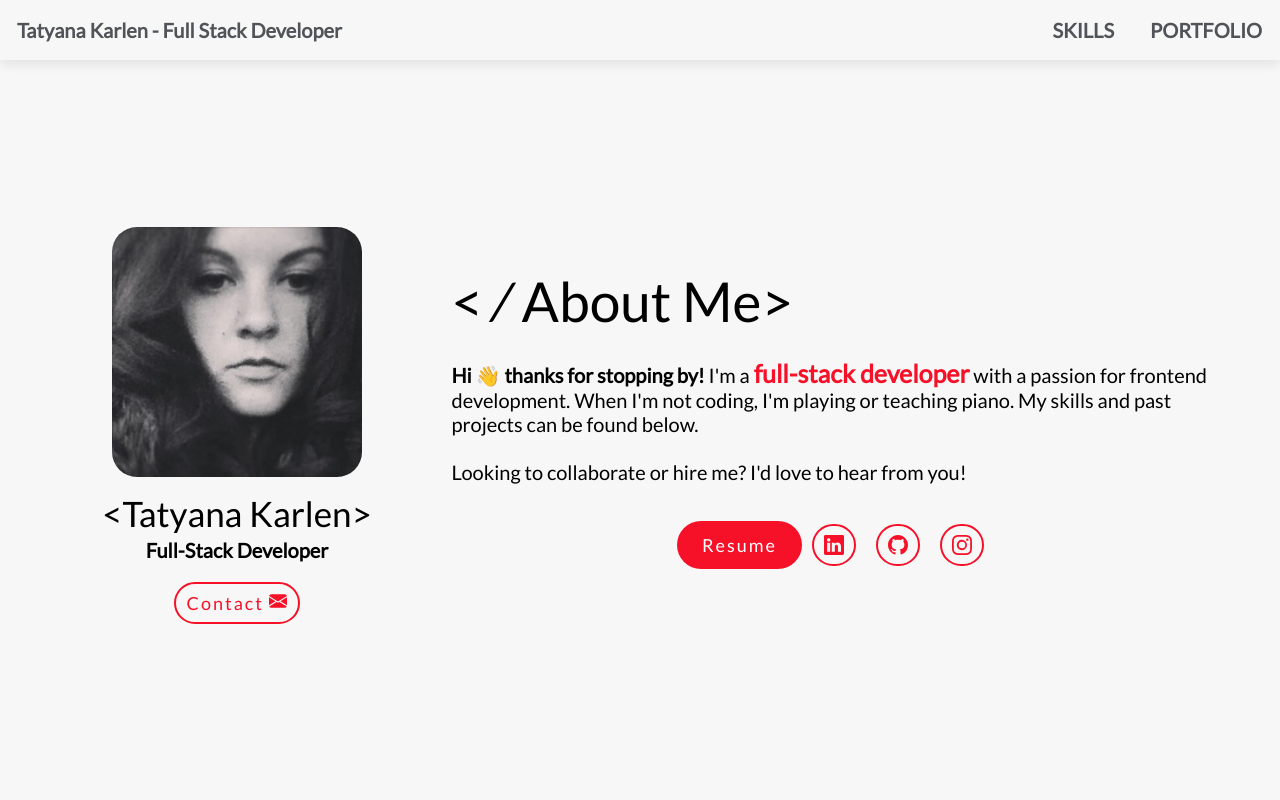
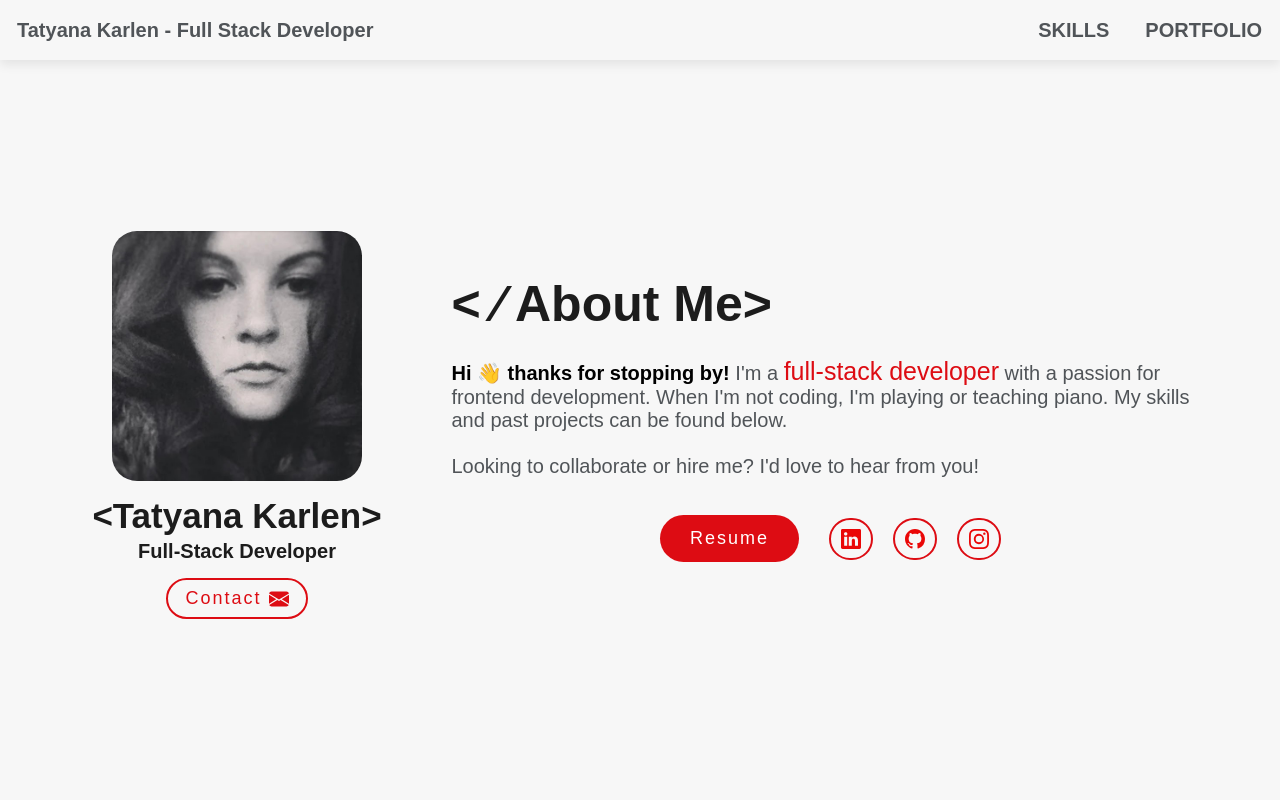
Before and after one commit to tatyanakarlen/PortfolioWebsite, a React (Create React App) app: page / in a window 1280 px wide. Shown: the top 800 px of the page. Built offline with nearby package versions, Linux system fonts and the light colour scheme.

Commit message:
colors coming together

```diff
--- a/src/App.css
+++ b/src/App.css
@@ -6,6 +6,7 @@
 
   background-color: #f7f7f7;
   color: #000000;
+  background-color: #f7f7f7;
 
 
 }
--- a/src/components/Hero/Hero.css
+++ b/src/components/Hero/Hero.css
@@ -24,7 +24,7 @@
   align-items: center;
   width: 100%;
   padding-top: 50px;
-  color:#000000;
+  color: #1c1c1c;
 }
 
 .left-img-title-container {
@@ -54,7 +54,7 @@
 .left-img-title-container h1 {
   font-size: 3.5rem;
   margin-top: 15px;
-  font-weight: 400;
+  /* font-weight: 400; */
 
 }
 
@@ -63,7 +63,8 @@
 .left-img-title-container h3 {
   font-size: 2rem;
   margin-top: 4px;
-  font-weight: 600;
+
+  /* font-weight: 600; */
 
 }
 
@@ -73,16 +74,20 @@
 
 .contact-me-link {
   /* background-color: red;  */
-    padding: 8px 11px;
+    padding: 8px 17px;
     border-radius: 40px;
     /* border-radius: 40px; */
     letter-spacing: 2px;
-    font-weight: 300;
+    font-weight: 500;
     font-size: 1.8rem;
-    color: #f61129;
+    color: #dd0c13;
+
     text-decoration: none;
     border: 2px solid;
-    margin-top: 2rem;
+    margin-top: 1.5rem;
+    display: flex;
+    align-items: center;
+
 }
 
 .right-about-me-container {
@@ -96,21 +101,22 @@
 
 .right-about-me-container h1 {
   margin: 24px 0;
-  font-size: 5.5rem;
-  font-weight: 200;
+  font-size: 5rem;
+  /* font-weight: 200; */
 }
 
 .right-about-me-container p {
   font-size: 2rem;
-  font-weight:200;
+  color: #505458;
+  /* font-weight:200;  */
   /* font-weight: bold; */
 
 
 }
 
 .right-about-me-container .full-stack-developer {
-  color:#f61129;
-  font-weight: bold;
+  color:#dd0c13;
+  /* font-weight: bold;  */
   font-size: 2.5rem;
 }
 
@@ -119,17 +125,22 @@
   font-weight: bold;
 }
 
+/* .right-about-me-container .collaborate {
+  font-weight: bold;
+} */
+
 
 #resume-link {
-  padding: 13px 25px;
+  padding: 13px 30px;
   border-radius: 40px;
   letter-spacing: 2px;
   font-size: 1.8rem;
-  font-weight: 300;
-  background-color: d7263d;
+  font-weight: 500;
+  background-color: #dd0c13;
 text-decoration: none;
   color: white;
-  background-color: #f61129;
+  margin-right: 2rem;
+
 
 }
 
@@ -154,7 +165,7 @@ text-decoration: none;
 }
 
 .icon-container {
-  border: 2px solid #f61129;
+  border: 2px solid #dd0c13;
   padding: 9px 10px;
   display: flex;
   justify-content: center;
@@ -162,12 +173,13 @@ text-decoration: none;
 }
 
 .right-about-me-container ul li  SVG{
-  color:  #f61129;
+  color:  #ea0707;
   }
 
 
 .right-about-me-container .icon:hover {
   cursor: pointer;
+  color: #dd0c13;
 }
 
 .right-about-me-container .right-side-icons {
--- a/src/components/Hero/Hero.jsx
+++ b/src/components/Hero/Hero.jsx
@@ -29,8 +29,8 @@ const Hero = () => {
               <div class="left-img-title-container">
                 <img src={bioPic}></img>
                 <h1>&lt;Tatyana Karlen&gt;</h1>
-                <h3><span>Full-Stack</span> Developer</h3>
-                <a class="contact-me-link" href="#">Contact  <BsFillEnvelopeFill /></a>
+                <h3>Full-Stack Developer</h3>
+                <a class="contact-me-link" href="#">Contact&nbsp;<BsFillEnvelopeFill style={{fontSize: '2rem'}}/></a>
               </div>
               <div class="right-about-me-container">
                 <h1>&lt; &frasl; About Me&gt;</h1>
@@ -40,7 +40,7 @@ const Hero = () => {
                   piano. My skills and past projects can be found below.
                   <br />
                   <br />
-                  Looking to collaborate or hire me? I'd love to hear from you!
+                  <span class="collaborate">Looking to collaborate or hire me? I'd love to hear from you!</span>
                 </p>
                 <div class="btn-icons-container">
                   <a
--- a/src/index.css
+++ b/src/index.css
@@ -1,16 +1,21 @@
 @import url('https://fonts.googleapis.com/css2?family=Lato&display=swap');
+@import url('https://fonts.googleapis.com/css2?family=Inter&display=swap');
 
 body {
   margin: 0;
   font-family: -apple-system, BlinkMacSystemFont, 'Segoe UI', 'Roboto', 'Oxygen',
     'Ubuntu', 'Cantarell', 'Fira Sans', 'Droid Sans', 'Helvetica Neue',
     sans-serif;
-  font-family: 'Lato', sans-serif;
+
+    /* font-family: 'Lato', sans-serif; */
+    font-family: 'Montserrat', sans-serif;
+    /* font-family: Inter;  */
+
   font-weight: 400;
   -webkit-font-smoothing: antialiased;
   -moz-osx-font-smoothing: grayscale;
   display: flex;
-  font-size: 125%;
+  /* font-size: 100%; */
 
 }
 
```
